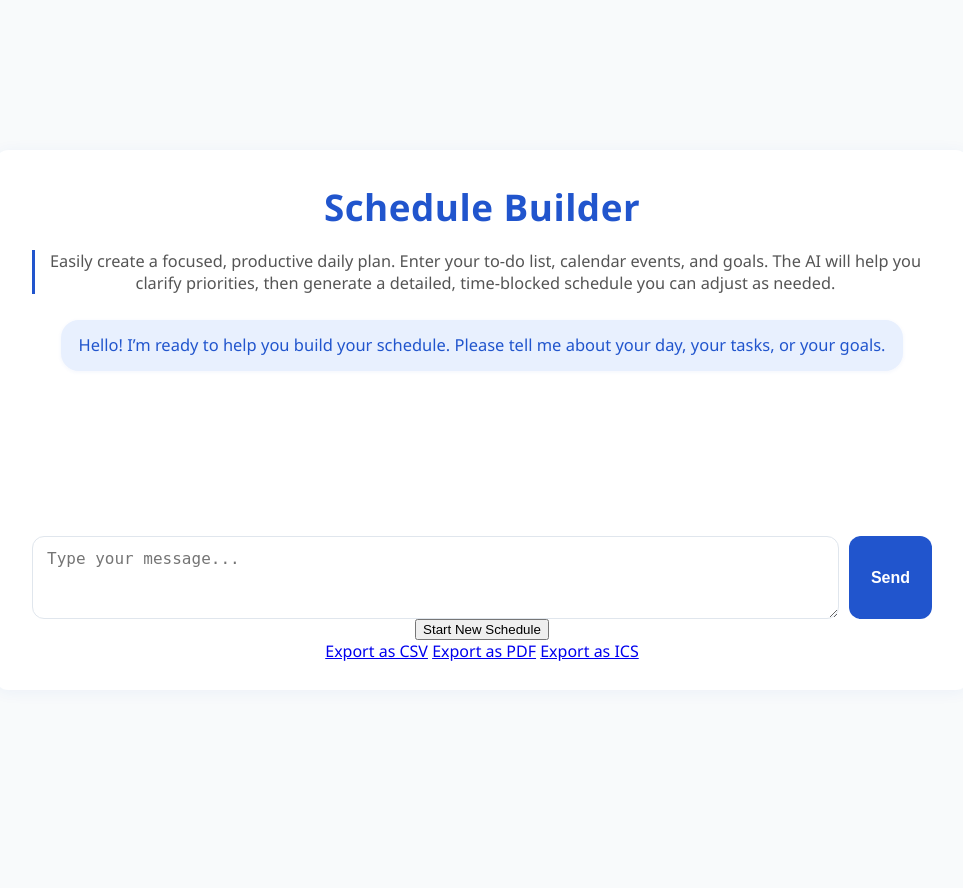
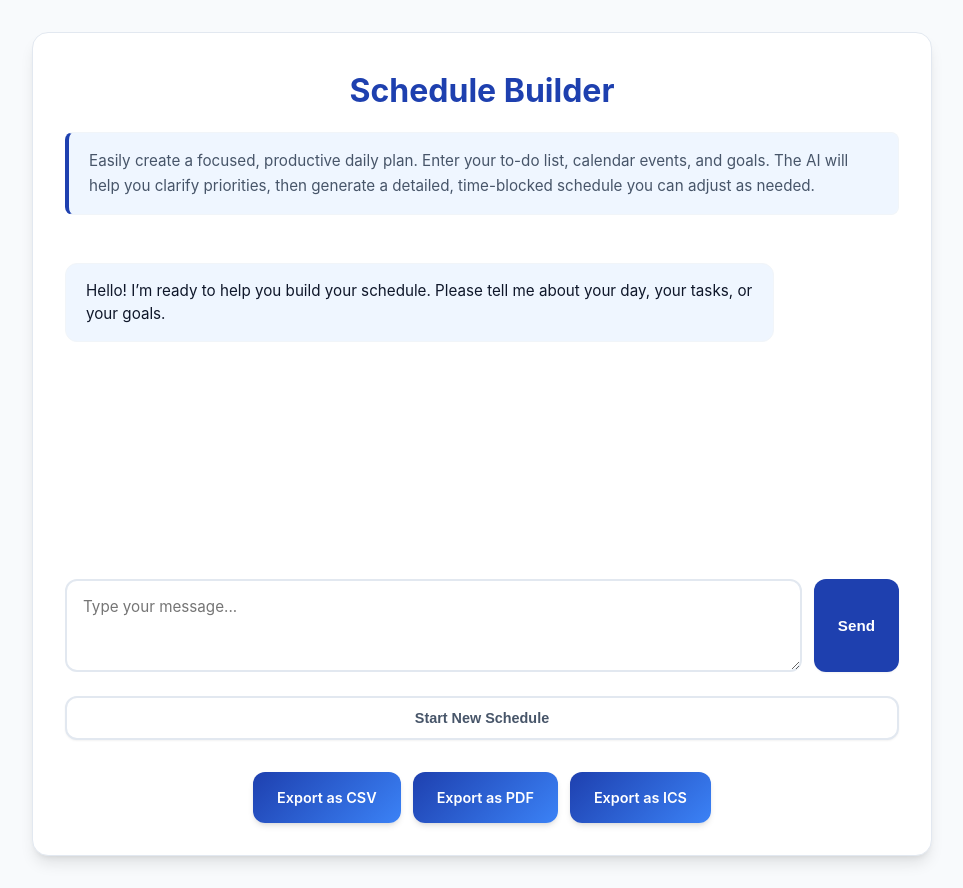
Before and after one commit to zta5056/projectmanagementassistant, a Flask app: page /schedule_builder in a window 1280 px wide. Shown: the whole page, without its empty margins (158-1121 px from the left). Before the commit the page ends 661 px from the top, so only its background shows below. Run offline with Flask 2, Linux system fonts and the light colour scheme.

Commit message:
Update style.css

```diff
--- a/static/style.css
+++ b/static/style.css
@@ -1,226 +1,460 @@
-/* style.css */
+/* Professional AI Business Assistant Theme */
+:root {
+  /* Primary Brand Colors */
+  --primary: #1e40af;
+  --primary-light: #3b82f6;
+  --primary-dark: #1e3a8a;
+  --primary-bg: #eff6ff;
 
-/* Root variables for consistent theming */
-:root {
-  --primary: #2155CD;
-  --primary-light: #E8F0FE;
-  --secondary: #0A1931;
-  --accent: #F1C40F;
-  --background: #F8FAFB;
-  --white: #fff;
-  --gray: #f0f2f5;
-  --text: #222;
-  --text-light: #555;
-  --border: #e0e6ed;
-  --shadow: 0 2px 16px 0 rgba(33, 85, 205, 0.06);
-  --radius: 12px;
-  --font-main: 'Segoe UI', 'Roboto', Arial, sans-serif;
+  /* Secondary Colors */
+  --secondary: #0f172a;
+  --secondary-light: #334155;
+  --accent: #06b6d4;
+  --accent-light: #67e8f9;
+
+  /* Neutral Colors */
+  --background: #f8fafc;
+  --surface: #ffffff;
+  --surface-alt: #f1f5f9;
+  --border: #e2e8f0;
+  --border-light: #f1f5f9;
+
+  /* Text Colors */
+  --text-primary: #0f172a;
+  --text-secondary: #475569;
+  --text-muted: #64748b;
+  --text-white: #ffffff;
+
+  /* Shadows & Effects */
+  --shadow-sm: 0 1px 2px 0 rgb(0 0 0 / 0.05);
+  --shadow-md: 0 4px 6px -1px rgb(0 0 0 / 0.1), 0 2px 4px -2px rgb(0 0 0 / 0.1);
+  --shadow-lg: 0 10px 15px -3px rgb(0 0 0 / 0.1), 0 4px 6px -4px rgb(0 0 0 / 0.1);
+  --shadow-xl: 0 20px 25px -5px rgb(0 0 0 / 0.1), 0 8px 10px -6px rgb(0 0 0 / 0.1);
+
+  /* Spacing & Sizing */
+  --radius-sm: 6px;
+  --radius-md: 8px;
+  --radius-lg: 12px;
+  --radius-xl: 16px;
+
+  /* Typography */
+  --font-primary: 'Inter', 'Segoe UI', system-ui, -apple-system, sans-serif;
+  --font-mono: 'JetBrains Mono', 'Fira Code', monospace;
 }
 
-/* General body styling */
+/* Global Styles */
+* {
+  box-sizing: border-box;
+}
+
 body {
+  font-family: var(--font-primary);
   background: var(--background);
-  font-family: var(--font-main);
-  color: var(--text);
+  color: var(--text-primary);
   margin: 0;
   padding: 0;
-  min-height: 100vh;
-  display: flex;
-  flex-direction: column;
-  align-items: center;
-  justify-content: center;
+  line-height: 1.6;
+  -webkit-font-smoothing: antialiased;
+  -moz-osx-font-smoothing: grayscale;
 }
 
-/* Main containers */
-.container, .chat-container {
-  max-width: 900px;
-  width: 100%;
-  margin: 40px auto 0 auto;
-  background: var(--white);
-  border-radius: var(--radius);
-  box-shadow: var(--shadow);
-  padding: 32px 36px 28px 36px;
-  display: flex;
-  flex-direction: column;
-  align-items: center;
+/* Main Container */
+.main-container {
+  max-width: 1200px;
+  margin: 0 auto;
+  padding: 2rem 1rem;
+  min-height: 100vh;
 }
 
-/* Headings */
-h1, h2, h3 {
+/* Header */
+.header {
+  text-align: center;
+  margin-bottom: 3rem;
+}
+
+.header h1 {
+  font-size: 3rem;
+  font-weight: 800;
   color: var(--primary);
-  margin-bottom: 18px;
+  margin: 0 0 0.5rem 0;
+  letter-spacing: -0.025em;
+}
+
+.subtitle {
+  font-size: 1.25rem;
+  color: var(--text-secondary);
+  margin: 0;
+  font-weight: 400;
+}
+
+/* User Guide Section */
+.user-guide-section {
+  display: flex;
+  justify-content: center;
+  margin-bottom: 3rem;
+}
+
+.user-guide-btn {
+  display: inline-flex;
+  align-items: center;
+  gap: 0.5rem;
+  padding: 0.75rem 1.5rem;
+  background: var(--accent);
+  color: var(--text-white);
+  text-decoration: none;
+  border-radius: var(--radius-lg);
+  font-weight: 600;
+  font-size: 0.95rem;
+  box-shadow: var(--shadow-md);
+  transition: all 0.2s ease;
+}
+
+.user-guide-btn:hover {
+  background: #0891b2;
+  transform: translateY(-1px);
+  box-shadow: var(--shadow-lg);
+}
+
+.guide-icon {
+  width: 18px;
+  height: 18px;
+}
+
+/* Applications Grid */
+.applications-grid {
+  display: grid;
+  grid-template-columns: repeat(auto-fit, minmax(320px, 1fr));
+  gap: 2rem;
+  margin-bottom: 3rem;
+}
+
+.app-card {
+  background: var(--surface);
+  border-radius: var(--radius-xl);
+  padding: 2rem;
+  box-shadow: var(--shadow-md);
+  border: 1px solid var(--border);
+  cursor: pointer;
+  transition: all 0.3s ease;
+  position: relative;
+  overflow: hidden;
+}
+
+.app-card:hover {
+  transform: translateY(-4px);
+  box-shadow: var(--shadow-xl);
+  border-color: var(--primary-light);
+}
+
+.app-card::before {
+  content: '';
+  position: absolute;
+  top: 0;
+  left: 0;
+  right: 0;
+  height: 4px;
+  background: linear-gradient(90deg, var(--primary), var(--accent));
+  opacity: 0;
+  transition: opacity 0.3s ease;
+}
+
+.app-card:hover::before {
+  opacity: 1;
+}
+
+.app-icon {
+  font-size: 3rem;
+  margin-bottom: 1rem;
+  display: block;
+}
+
+.app-title {
+  font-size: 1.5rem;
   font-weight: 700;
-  letter-spacing: 0.5px;
+  color: var(--text-primary);
+  margin: 0 0 0.75rem 0;
+}
+
+.app-description {
+  color: var(--text-secondary);
+  margin: 0 0 1.5rem 0;
+  line-height: 1.5;
+}
+
+.app-features {
+  display: flex;
+  gap: 0.5rem;
+  flex-wrap: wrap;
+}
+
+.feature-tag {
+  background: var(--primary-bg);
+  color: var(--primary);
+  padding: 0.25rem 0.75rem;
+  border-radius: var(--radius-md);
+  font-size: 0.8rem;
+  font-weight: 500;
+}
+
+/* Chat Container */
+.chat-container {
+  max-width: 900px;
+  margin: 2rem auto;
+  background: var(--surface);
+  border-radius: var(--radius-xl);
+  box-shadow: var(--shadow-lg);
+  padding: 2rem;
+  border: 1px solid var(--border);
+}
+
+.chat-container h1 {
+  font-size: 2rem;
+  font-weight: 700;
+  color: var(--primary);
+  margin: 0 0 1rem 0;
   text-align: center;
 }
 
-h1 {
-  font-size: 2.3rem;
-  margin-top: 0;
-}
-h2 {
-  font-size: 1.6rem;
-}
-h3 {
-  font-size: 1.2rem;
+/* Prompt Description */
+.prompt-description {
+  background: var(--primary-bg);
+  border: 1px solid var(--border-light);
+  border-left: 4px solid var(--primary);
+  padding: 1rem 1.25rem;
+  border-radius: var(--radius-md);
+  color: var(--text-secondary);
+  margin-bottom: 2rem;
+  font-size: 0.95rem;
 }
 
-/* Prompt cards on index */
-.prompt-list {
+/* Chat Log */
+.chat-log {
+  min-height: 300px;
+  max-height: 500px;
+  overflow-y: auto;
+  padding: 1rem 0;
+  margin-bottom: 2rem;
   display: flex;
   flex-direction: column;
-  gap: 22px;
-  margin-top: 28px;
-  align-items: center;
-  width: 100%;
-}
-
-.prompt-card {
-  background: var(--primary-light);
-  border-left: 5px solid var(--primary);
-  border-radius: var(--radius);
-  box-shadow: 0 1px 8px 0 rgba(33, 85, 205, 0.04);
-  padding: 22px 32px;
-  transition: box-shadow 0.2s;
-  cursor: pointer;
-  width: 90%;
-  max-width: 500px;
-  display: flex;
-  flex-direction: column;
-  align-items: center;
-}
-
-.prompt-card:hover {
-  box-shadow: 0 4px 24px 0 rgba(33, 85, 205, 0.12);
-  background: #dbeafe;
-}
-
-.prompt-title {
-  font-size: 1.1rem;
-  font-weight: 600;
-  color: var(--secondary);
-  margin-bottom: 6px;
-  text-align: center;
-}
-
-.prompt-desc {
-  color: var(--text-light);
-  font-size: 0.97rem;
-  text-align: center;
-}
-
-/* Chat container */
-.chat-log {
-  display: flex;
-  flex-direction: column;
-  gap: 12px;
-  min-height: 180px;
-  margin-bottom: 18px;
-  padding: 8px 0;
-  max-width: 900px;
-  width: 100%;
-  align-items: center;
+  gap: 1rem;
 }
 
 .chat-bubble {
-  max-width: 95%;
-  padding: 13px 18px;
-  border-radius: 18px;
-  font-size: 1.03rem;
+  max-width: 85%;
+  padding: 1rem 1.25rem;
+  border-radius: var(--radius-lg);
+  font-size: 0.95rem;
   line-height: 1.5;
-  box-shadow: 0 1px 4px 0 rgba(33, 85, 205, 0.06);
-  margin-left: auto;
-  margin-right: auto;
+  position: relative;
 }
 
 .chat-bubble.ai {
-  background: var(--primary-light);
-  color: var(--primary);
+  background: var(--primary-bg);
+  color: var(--text-primary);
+  border: 1px solid var(--border-light);
   align-self: flex-start;
 }
 
 .chat-bubble.user {
-  background: var(--gray);
-  color: var(--text);
+  background: var(--primary);
+  color: var(--text-white);
   align-self: flex-end;
-  border: 1px solid var(--primary);
+  box-shadow: var(--shadow-sm);
 }
 
-
+/* Input Row */
 .input-row {
   display: flex;
-  width: 100%;
-  gap: 10px;
-  margin-top: 10px;
-  justify-content: center;
-}
-
-
-
-.input-row input[type="text"] {
-  flex: 1;
-  min-width: 0;
-  padding: 12px 14px;
-  border-radius: var(--radius);
-  border: 1px solid var(--border);
-  font-size: 1rem;
-  outline: none;
-  transition: border 0.2s;
-  box-sizing: border-box;
-}
-
-
-
-.input-row button {
-  background: var(--primary);
-  color: var(--white);
-  border: none;
-  border-radius: var(--radius);
-  padding: 12px 22px;
-  font-size: 1rem;
-  font-weight: 600;
-  cursor: pointer;
-  transition: background 0.2s;
-  white-space: nowrap;
+  gap: 0.75rem;
+  margin-bottom: 1.5rem;
 }
 
 .input-row textarea {
   flex: 1;
-  min-width: 0;
-  max-width: 100%;
-  padding: 12px 14px;
-  border-radius: var(--radius);
-  border: 1px solid var(--border);
-  font-size: 1rem;
+  padding: 1rem;
+  border: 2px solid var(--border);
+  border-radius: var(--radius-lg);
+  font-family: var(--font-primary);
+  font-size: 0.95rem;
+  resize: vertical;
+  min-height: 60px;
+  transition: all 0.2s ease;
+  background: var(--surface);
+}
+
+.input-row textarea:focus {
   outline: none;
-  transition: border 0.2s;
-  box-sizing: border-box;
-  resize: vertical;
+  border-color: var(--primary);
+  box-shadow: 0 0 0 3px rgb(59 130 246 / 0.1);
+}
+
+.input-row button {
+  background: var(--primary);
+  color: var(--text-white);
+  border: none;
+  border-radius: var(--radius-lg);
+  padding: 1rem 1.5rem;
+  font-weight: 600;
+  font-size: 0.95rem;
+  cursor: pointer;
+  transition: all 0.2s ease;
+  white-space: nowrap;
+  box-shadow: var(--shadow-sm);
 }
 
 .input-row button:hover {
-  background: var(--secondary);
+  background: var(--primary-dark);
+  transform: translateY(-1px);
+  box-shadow: var(--shadow-md);
 }
 
-.prompt-description {
-  color: var(--text-light);
-  font-size: 1.02rem;
-  margin-bottom: 18px;
-  padding-left: 4px;
-  border-left: 3px solid var(--primary);
-  text-align: center;
+.input-row button:active {
+  transform: translateY(0);
 }
 
-@media (max-width: 700px) {
-  .container, .chat-container {
-    padding: 18px 6vw;
-	max-width: 600px;
-	width: 100%;
-    display: flex;
+/* Reset Button */
+#reset-btn {
+  background: var(--surface);
+  color: var(--text-secondary);
+  border: 2px solid var(--border);
+  border-radius: var(--radius-lg);
+  padding: 0.75rem 1.5rem;
+  font-weight: 600;
+  font-size: 0.9rem;
+  cursor: pointer;
+  transition: all 0.2s ease;
+  margin-bottom: 2rem;
+  width: 100%;
+  box-shadow: var(--shadow-sm);
+}
+
+#reset-btn:hover {
+  background: var(--surface-alt);
+  border-color: var(--text-secondary);
+  transform: translateY(-1px);
+  box-shadow: var(--shadow-md);
+}
+
+/* Export Buttons */
+.export-buttons {
+  display: flex;
+  gap: 0.75rem;
+  flex-wrap: wrap;
+  justify-content: center;
+}
+
+.export-buttons .btn {
+  background: linear-gradient(135deg, var(--primary), var(--primary-light));
+  color: var(--text-white);
+  text-decoration: none;
+  padding: 0.875rem 1.5rem;
+  border-radius: var(--radius-lg);
+  font-weight: 600;
+  font-size: 0.9rem;
+  transition: all 0.3s ease;
+  box-shadow: var(--shadow-md);
+  border: none;
+  cursor: pointer;
+  position: relative;
+  overflow: hidden;
+}
+
+.export-buttons .btn::before {
+  content: '';
+  position: absolute;
+  top: 0;
+  left: -100%;
+  width: 100%;
+  height: 100%;
+  background: linear-gradient(90deg, transparent, rgba(255,255,255,0.2), transparent);
+  transition: left 0.5s;
+}
+
+.export-buttons .btn:hover::before {
+  left: 100%;
+}
+
+.export-buttons .btn:hover {
+  transform: translateY(-2px);
+  box-shadow: var(--shadow-lg);
+  background: linear-gradient(135deg, var(--primary-dark), var(--primary));
+}
+
+.export-buttons .btn:active {
+  transform: translateY(0);
+}
+
+/* Responsive Design */
+@media (max-width: 768px) {
+  .main-container {
+    padding: 1rem;
+  }
+
+  .header h1 {
+    font-size: 2.5rem;
+  }
+
+  .subtitle {
+    font-size: 1.1rem;
+  }
+
+  .applications-grid {
+    grid-template-columns: 1fr;
+    gap: 1.5rem;
+  }
+
+  .app-card {
+    padding: 1.5rem;
+  }
+
+  .chat-container {
+    margin: 1rem auto;
+    padding: 1.5rem;
+  }
+
+  .input-row {
     flex-direction: column;
-    align-items: center;
   }
-  .prompt-card {
-    padding: 18px 10px;
+
+  .export-buttons {
+    flex-direction: column;
+  }
+
+  .export-buttons .btn {
+    text-align: center;
   }
 }
+
+@media (max-width: 480px) {
+  .header h1 {
+    font-size: 2rem;
+  }
+
+  .app-card {
+    padding: 1.25rem;
+  }
+
+  .chat-container {
+    padding: 1rem;
+  }
+}
+
+/* Loading States */
+.btn.loading {
+  opacity: 0.7;
+  pointer-events: none;
+}
+
+/* Focus Styles for Accessibility */
+.btn:focus,
+.user-guide-btn:focus,
+#reset-btn:focus,
+.input-row button:focus {
+  outline: 2px solid var(--primary);
+  outline-offset: 2px;
+}
+
+/* Smooth Scrolling */
+html {
+  scroll-behavior: smooth;
+}
```
